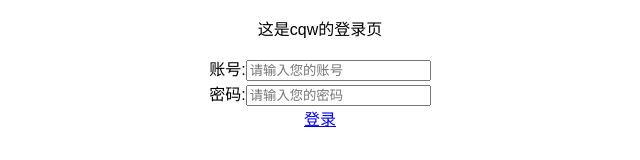
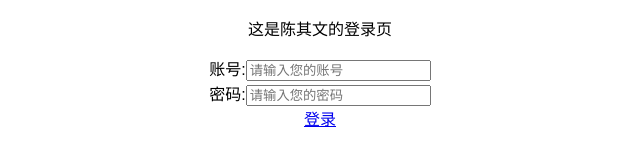
Before and after one commit to cqw-wulei/free, a React (Create React App) app: page / in a window 1280 px wide. Shown: the top 160 px of the page, without its empty margins (320-960 px from the left). Built offline with nearby package versions, Linux system fonts and the light colour scheme.

Commit message:
登录页逻辑和结构优化

```diff
--- a/src/App.js
+++ b/src/App.js
@@ -1,36 +1,15 @@
 import React, { Component } from 'react';
-import logo from './logo.svg';
+//import logo from './logo.svg';
 import './App.css';
 import Login from './login/login.js';
 
 class App extends Component {
+    constructor(props) {
+        super();
+        //console.log(this);
+    }
     qianming() {
-    //let name = "陈其文";
         return "陈其文";
-  }
-  getLoginData() {
-    let submit = [
-      {
-        id: 1,
-        txt: '账号',
-        type: 'text',
-        name: 'name',
-        infor: '请输入您的账号',
-      },
-      {
-        id: 2,
-        txt: '密码',
-        type: 'password',
-        name: 'password',
-        infor: '请输入您的密码',
-      },
-    ];
-    return submit;
-  }
-  onSubmit() {
-    console.log('submit');
-    alert('你想干啥???');
-    return false;
     }
     render() {
         return (
@@ -42,7 +21,7 @@ class App extends Component {
                 <p className="App-intro">
                     To get started, edit <code>src/App.js</code> and save to reload.
                 </p>*/}
-        <Login name="cqw" submit={this.getLoginData()} onSubmit={this.onSubmit} />
+                <Login name={this.qianming()} />
             </div>
         );
     }
--- a/src/login/item.js
+++ b/src/login/item.js
@@ -1,11 +1,15 @@
 import React, { Component } from 'react';
 
 class Item extends Component {
+    constructor(props) {
+        super(props);
+    }
     render() {
         return (
             <div className="login-item">
                 <label className="login-item-txt">{this.props.txt}:</label>
-        <input type={this.props.type} name={this.props.name} className="login-input" placeholder={this.props.infor} />
+                <input onChange={this.props.updateState} type={this.props.type} name={this.props.name} className="login-input" value={this.props.val} placeholder={this.props.infor} />
+                <div className={this.props.val === '' ? "hide" : "show"}>{this.props.msg}</div>
             </div>
         );
     }
--- /dev/null
+++ b/src/login/login.css
@@ -0,0 +1,2 @@
+.hide{display: none!important;}
+.show{display: block!important;}
--- a/src/login/login.js
+++ b/src/login/login.js
@@ -1,18 +1,64 @@
 import React, { Component } from 'react';
 import Item from './item.js';
+import './login.css';
 
 class Login extends Component {
+    static defaultProps = {
+        name: '',
+        password: '',
+    };
+    constructor(props) {
+        super();
+        this.handleChange = this.handleChange.bind(this);
+        this.mySubmit = this.mySubmit.bind(this);
+        this.state = {
+            name: '',
+            password: '',
+        };
+    }
+    initSubmit() {
+        let input = [
+            {
+                id: 1,
+                txt: '账号',
+                type: 'text',
+                name: 'name',
+                infor: '请输入您的账号',
+                msg: '您已输入账号',
+            },
+            {
+                id: 2,
+                txt: '密码',
+                type: 'password',
+                name: 'password',
+                infor: '请输入您的密码',
+                msg: '您已输入密码',
+            },
+        ];
+        return input;
+    }
+    handleChange(event) {
+        let state = {};
+        state[event.target.name] = event.target.value
+        this.setState(state);
+    }
+    mySubmit() {
+        console.log('submit',this.state);
+        return false;
+    }
     render() {
+        let handleChange = this.handleChange;
+        let state = this.state;
         return (
             <div className="login">
                 <p className="login-title">这是{this.props.name}的登录页</p>
                 {
-          this.props.submit.map(function(item){
-            return <Item key={item.id} txt={item.txt} type={item.type} name={item.name} infor={item.infor}  />
+                    this.initSubmit().map(function(item){
+                        return <Item key={item.id} updateState={handleChange} txt={item.txt} type={item.type} name={item.name} infor={item.infor} msg={item.msg} val={state[item.name]} />;
                     })
                 }
                 <div className="login-item">
-          <a href="javascript:;" className="login-submit" onClick={this.props.onSubmit}>登录</a>
+                    <a href="javascript:;" className="login-submit" onClick={this.mySubmit}>登录</a>
                 </div>
             </div>
         );
```
Lines whose indentation alone changed are shown as unchanged.
